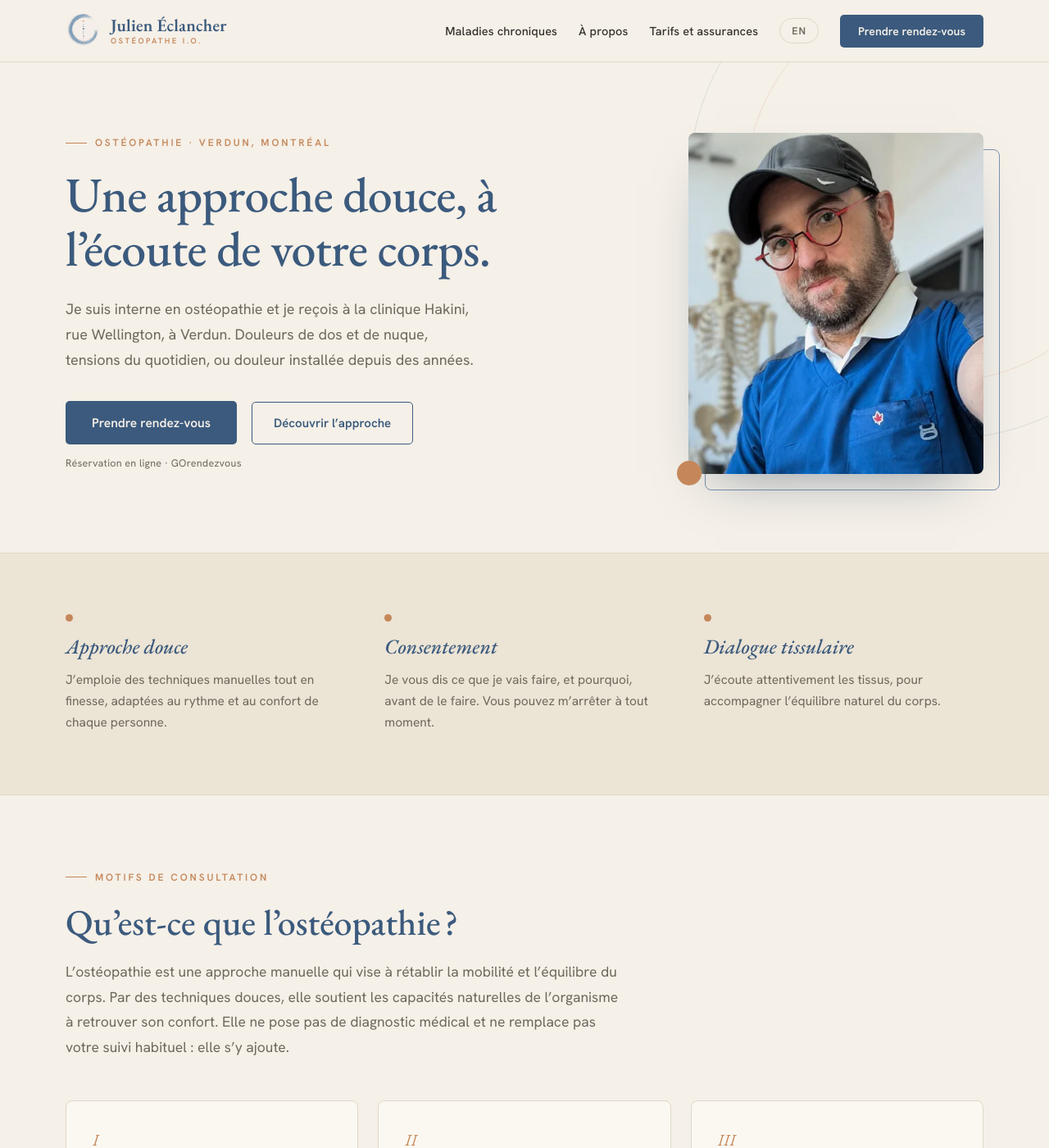
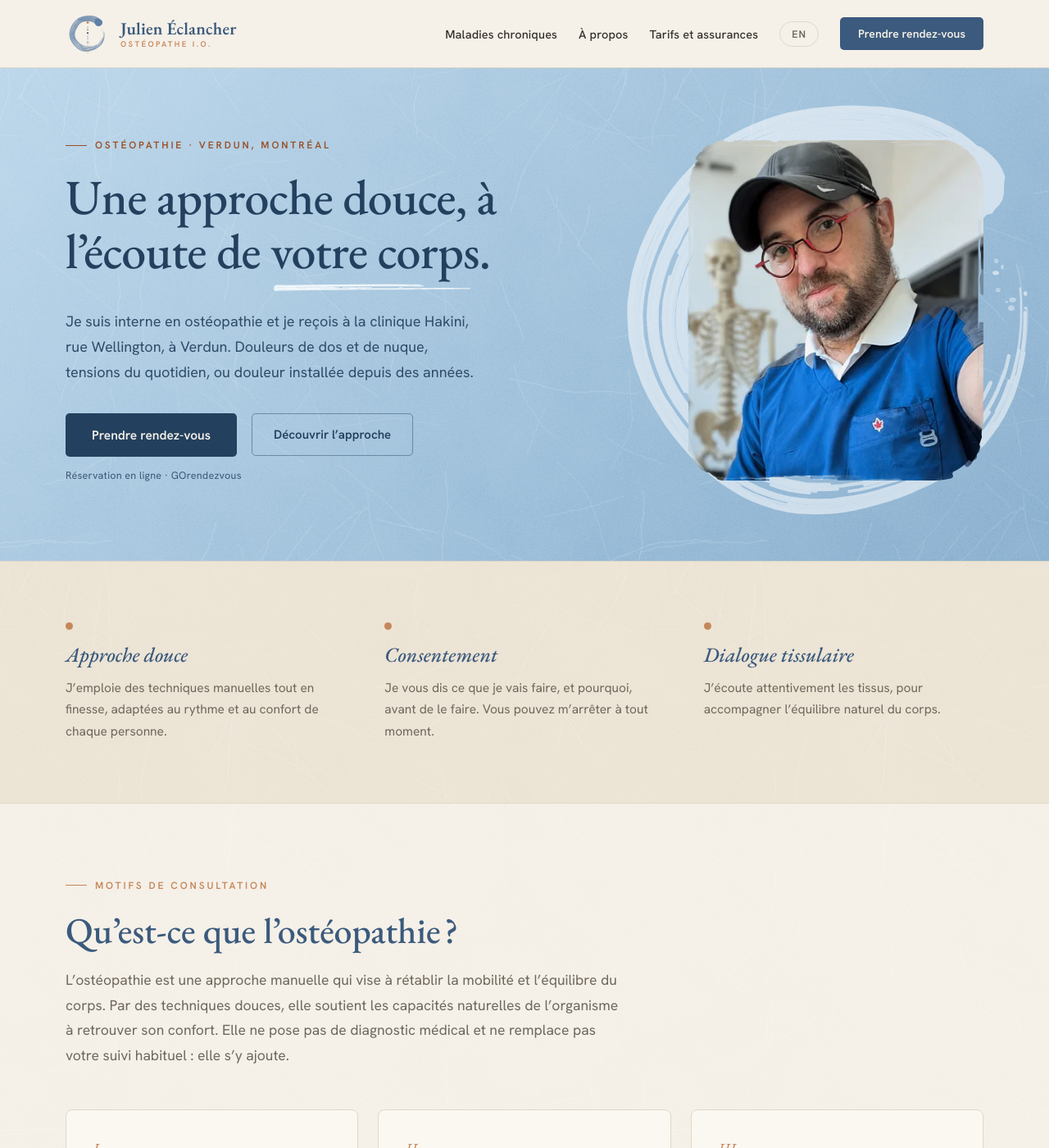
Before and after one commit to carldebilly/osteo-eclancher.ca, a Jekyll site: the page built from docs/index.html, in a window 1280 px wide and 1400 px high. Shown: the whole window at 82% size. Built offline with Jekyll 4.4.1, drawn with Linux system fonts in a browser that asks for light colours.

Commit message:
feat: bring the business card's identity to the site
- Vector ensō in the header instead of the 200 px raster
- Hero and booking band in Crane blue with the washi texture; navy type, deep terracotta
- Portrait with a brushed rim, centred in a white ensō halo; drop the rings, offset frame
  and dot of the rectangular photo
- White brush stroke under the words named by hero.title_stroke on both home pages
- Faint washi grain on the cream pages
- Bump the stylesheet cache-buster

```diff
--- a/docs/_config.yml
+++ b/docs/_config.yml
@@ -43,4 +43,4 @@ defaults:
 analytics_id: "G-PTLGTGE9J5"
 
 # Manual cache-buster appended to the stylesheet URL.
-assets_version: "2026-09a"
+assets_version: "2026-10b"
--- a/docs/_includes/header.html
+++ b/docs/_includes/header.html
@@ -4,10 +4,7 @@
   <header class="site">
     <div class="wrap">
       <a class="brand" href="{{ home.url | relative_url }}" aria-label="{{ t.brand_aria | escape }}">
-        <picture>
-          <source type="image/webp" srcset="{{ '/assets/img/logo-84.webp' | relative_url }}">
-          <img src="{{ '/assets/img/logo-84.png' | relative_url }}" width="42" height="42" alt="{{ t.logo_alt }}">
-        </picture>
+        <img src="{{ '/assets/img/enso.svg' | relative_url }}" width="54" height="54" alt="{{ t.logo_alt }}">
         <span class="brandtext">
           <span class="name">Julien Éclancher</span>
           <span class="role">{{ t.role }}</span>
--- a/docs/_layouts/home.html
+++ b/docs/_layouts/home.html
@@ -5,12 +5,15 @@ layout: default
 {%- assign b = site.data.business -%}
 
   <section class="hero" id="top">
-    <div class="ring1" aria-hidden="true"></div>
-    <div class="ring2" aria-hidden="true"></div>
     <div class="wrap">
       <div class="hero-copy">
         <div class="eyebrow"><span class="bar"></span><span class="txt">{{ page.hero.eyebrow }}</span></div>
-        <h1>{{ page.hero.title }}</h1>
+        {%- comment -%}
+          The white brush stroke from the business card underlines the words named in
+          hero.title_stroke. Liquid has no regex, so the words are swapped for a wrapped copy.
+        {%- endcomment -%}
+        {%- capture stroked %}<span class="brush-under">{{ page.hero.title_stroke }}</span>{% endcapture %}
+        <h1>{% if page.hero.title_stroke %}{{ page.hero.title | replace: page.hero.title_stroke, stroked }}{% else %}{{ page.hero.title }}{% endif %}</h1>
         <p class="intro">{{ page.hero.intro }}</p>
         <div class="hero-cta">
           {%- include cta-booking.html class="btn-primary btn-lg" placement="hero" -%}
@@ -19,9 +22,7 @@ layout: default
         <p class="cta-note">{{ t.cta.book_note }}</p>
       </div>
       <div class="hero-photo">
-        <div class="frame" aria-hidden="true"></div>
         {%- include picture-portrait.html fetchpriority="high" -%}
-        <div class="dot" aria-hidden="true"></div>
       </div>
     </div>
   </section>
--- a/docs/assets/css/site.css
+++ b/docs/assets/css/site.css
@@ -8,10 +8,14 @@
   --cream:#F5F0E8; --cream2:#ECE4D5; --paper:#FBF8F2; --ink:#33302B;
   --muted:#6E675C; --blue:#3B5A7D; --blue-deep:#2E4762; --blue-soft:#7B93AE;
   --terra:#C5875A; --line:#E0D8C8;
+  /* Brand from the business card: Crane-clan powder blue, navy type on it, deeper terracotta. */
+  --crane-light:#BED8EB; --crane-deep:#8DB2D0; --navy:#23405E; --terra-deep:#9A4F26;
+  /* Washi paper: a neutral-grey tile blended with soft-light, so it textures any colour. */
+  --washi:url(/assets/img/washi-tile.jpg);
 }
 *{box-sizing:border-box}
 html{scroll-behavior:smooth}
-body{margin:0;font-family:'Hanken Grotesk',system-ui,sans-serif;background:var(--cream);color:var(--ink);-webkit-font-smoothing:antialiased;overflow-x:hidden}
+body{margin:0;font-family:'Hanken Grotesk',system-ui,sans-serif;background:var(--cream) var(--washi);background-blend-mode:soft-light;color:var(--ink);-webkit-font-smoothing:antialiased;overflow-x:hidden}
 ::selection{background:rgba(197,135,90,.24)}
 a{color:inherit}
 img{max-width:100%}
@@ -43,7 +47,7 @@ img{max-width:100%}
 header.site{position:sticky;top:0;z-index:50;background:rgba(245,240,232,.9);-webkit-backdrop-filter:blur(12px);backdrop-filter:blur(12px);border-bottom:1px solid var(--line)}
 header.site .wrap{display:flex;align-items:center;gap:32px;padding-top:14px;padding-bottom:14px;position:relative}
 .brand{display:flex;align-items:center;gap:13px;text-decoration:none;color:inherit}
-.brand img{width:42px;height:42px;object-fit:cover;border-radius:50%;flex:none}
+.brand img{width:54px;height:54px;flex:none}
 .brandtext{display:flex;flex-direction:column;line-height:1}
 .brand .name{font-family:'EB Garamond',serif;font-size:21px;font-weight:600;color:var(--blue);letter-spacing:.01em;line-height:1}
 .brand .role{font-size:9.5px;font-weight:600;letter-spacing:.26em;text-transform:uppercase;color:var(--terra);margin-top:4px;line-height:1}
@@ -63,22 +67,29 @@ nav.main a.lnk[aria-current="page"]{color:var(--blue);box-shadow:inset 0 -2px 0
 .burger-bars::after{position:absolute;top:6px}
 
 /* ---------- Hero ---------- */
-.hero{position:relative;overflow:hidden}
-.hero .ring1{position:absolute;top:-160px;right:-180px;width:620px;height:620px;border:1.5px solid var(--blue-soft);border-radius:50%;opacity:.22;pointer-events:none}
-.hero .ring2{position:absolute;top:-90px;right:-110px;width:480px;height:480px;border:1px solid var(--terra);border-radius:50%;opacity:.18;pointer-events:none}
+.hero{position:relative;overflow:hidden;background-color:var(--crane-deep);background-image:var(--washi),linear-gradient(135deg,var(--crane-light),var(--crane-deep));background-blend-mode:soft-light,normal}
 .hero .wrap{position:relative;padding-top:86px;padding-bottom:96px;display:flex;align-items:center;gap:56px;flex-wrap:wrap}
 .hero-copy{flex:1 1 380px;min-width:300px}
-.hero h1{font-family:'EB Garamond',serif;font-weight:500;color:var(--blue);font-size:clamp(38px,4.8vw,60px);line-height:1.1;letter-spacing:-.01em;margin:0 0 26px}
-.hero .intro{font-size:18px;line-height:1.72;color:var(--muted);max-width:500px;margin:0 0 34px}
+.hero h1{font-family:'EB Garamond',serif;font-weight:500;color:var(--navy);font-size:clamp(38px,4.8vw,60px);line-height:1.1;letter-spacing:-.01em;margin:0 0 38px}
+/* The card's thin white brush stroke, just under the named words and clear of the letters. */
+.brush-under{position:relative;white-space:nowrap}
+.brush-under::after{content:"";position:absolute;left:0;right:-.12em;top:calc(100% + .02em);height:.17em;background:url(/assets/img/brush-under.svg) center/100% 100% no-repeat}
+.hero .eyebrow span.txt{color:var(--terra-deep)}
+.hero .eyebrow span.bar{background:var(--terra-deep)}
+.hero .btn-primary,.cta-band .btn-primary{background:var(--navy)}
+.hero .btn-ghost{color:var(--navy);border-color:rgba(35,64,94,.45)}
+.hero .cta-note,.cta-band .cta-note{color:#3A5675}
+.hero .intro{font-size:18px;line-height:1.72;color:#2F4B68;max-width:500px;margin:0 0 34px}
 .hero-cta{display:flex;align-items:center;gap:18px;flex-wrap:wrap}
-.hero-photo{flex:0 1 360px;position:relative}
-.hero-photo .frame{position:absolute;inset:0;transform:translate(20px,20px);border:1px solid var(--blue-soft);border-radius:8px;pointer-events:none}
-.hero-photo .ph{position:relative;border-radius:8px;overflow:hidden;background:var(--cream2);box-shadow:0 30px 64px -32px rgba(46,71,98,.55);margin:0}
+.hero-photo{flex:0 1 360px;position:relative;isolation:isolate}
+/* A white ensō centred behind the portrait, wider than the photo, so it reads as a halo rather
+   than a frame. The photo's rim is masked with brush strokes instead of a hard edge. */
+.hero-photo::before{content:"";position:absolute;z-index:-1;left:50%;top:50%;width:172%;aspect-ratio:1;transform:translate(-50%,-50%);background:url(/assets/img/enso-halo.svg) center/contain no-repeat;opacity:.55;pointer-events:none}
+.hero-photo .ph{position:relative;margin:0;-webkit-mask:url(/assets/img/portrait-mask.svg) center/100% 100% no-repeat;mask:url(/assets/img/portrait-mask.svg) center/100% 100% no-repeat}
 .hero-photo .ph img{display:block;width:100%;height:auto}
-.hero-photo .dot{position:absolute;bottom:-14px;left:-14px;width:30px;height:30px;border-radius:50%;background:var(--terra)}
 
 /* ---------- Values ---------- */
-section.approche{background:var(--cream2);border-top:1px solid var(--line);border-bottom:1px solid var(--line)}
+section.approche{background:var(--cream2) var(--washi);background-blend-mode:soft-light;border-top:1px solid var(--line);border-bottom:1px solid var(--line)}
 section.approche .wrap{padding-top:74px;padding-bottom:74px}
 .values{display:grid;grid-template-columns:repeat(auto-fit,minmax(250px,1fr));gap:48px}
 .value .vdot{display:block;width:9px;height:9px;border-radius:50%;background:var(--terra);margin-bottom:14px}
@@ -100,7 +111,7 @@ section.services .wrap{padding-top:92px;padding-bottom:92px}
 .cardlink a:hover{color:var(--terra)}
 
 /* ---------- Session steps ---------- */
-section.seance{background:var(--cream2);border-top:1px solid var(--line);border-bottom:1px solid var(--line)}
+section.seance{background:var(--cream2) var(--washi);background-blend-mode:soft-light;border-top:1px solid var(--line);border-bottom:1px solid var(--line)}
 section.seance .wrap{padding-top:86px;padding-bottom:86px}
 .steps{list-style:none;counter-reset:step;margin:0;padding:0;display:grid;grid-template-columns:repeat(auto-fit,minmax(240px,1fr));gap:36px}
 .step{counter-increment:step;position:relative;padding-top:34px}
@@ -155,10 +166,10 @@ section.apropos .wrap{padding-top:88px;padding-bottom:88px;display:flex;gap:64px
 .faq-answer a{color:var(--blue);box-shadow:inset 0 -1px 0 var(--terra);text-decoration:none}
 
 /* ---------- CTA band ---------- */
-.cta-band{background:var(--cream2);border-top:1px solid var(--line)}
+.cta-band{background-color:var(--crane-deep);background-image:var(--washi),linear-gradient(120deg,var(--crane-light),var(--crane-deep));background-blend-mode:soft-light,normal}
 .cta-band .wrap{padding-top:56px;padding-bottom:56px;display:flex;gap:40px;align-items:center;justify-content:space-between;flex-wrap:wrap}
-.cta-band h2{font-family:'EB Garamond',serif;font-weight:500;color:var(--blue);font-size:clamp(26px,3vw,34px);margin:0 0 8px}
-.cta-band p{font-size:16px;color:var(--muted);margin:0;max-width:460px}
+.cta-band h2{font-family:'EB Garamond',serif;font-weight:500;color:var(--navy);font-size:clamp(26px,3vw,34px);margin:0 0 8px}
+.cta-band p{font-size:16px;color:#2F4B68;margin:0;max-width:460px}
 .cta-band-actions{flex:none}
 .cta-band-actions .cta-note{margin-top:10px}
 
@@ -198,7 +209,7 @@ footer.site .fcopy{font-size:12.5px;color:rgba(245,240,232,.55)}
 @media (max-width:720px){
   .wrap{padding-left:24px;padding-right:24px}
   .hero .wrap{padding-top:56px;padding-bottom:64px;gap:44px}
-  .hero-photo{flex:1 1 100%;max-width:340px}
+  .hero-photo{flex:1 1 100%;max-width:340px;margin:30px 13% 20px}
   .nav-burger{display:inline-flex}
   html.js #primary-nav{display:none}
   html.js #primary-nav.open{display:flex;flex-direction:column;align-items:flex-start;gap:18px;position:absolute;left:0;right:0;top:100%;padding:22px 24px 26px;background:var(--paper);border-bottom:1px solid var(--line);box-shadow:0 18px 30px -22px rgba(46,71,98,.5)}
--- a/docs/en/index.html
+++ b/docs/en/index.html
@@ -10,6 +10,7 @@ last_modified_at: 2026-09-06
 hero:
   eyebrow: "Osteopathy · Verdun, Montréal"
   title: "A gentle approach, attuned to your body."
+  title_stroke: "your body"
   intro: "I am an osteopathy intern and I practise at the Hakini clinic on Wellington Street, in Verdun. Back and neck pain, everyday tension, or pain that has been there for years."
 
 values:
--- a/docs/index.html
+++ b/docs/index.html
@@ -11,6 +11,7 @@ last_modified_at: 2026-09-06
 hero:
   eyebrow: "Ostéopathie · Verdun, Montréal"
   title: "Une approche douce, à l’écoute de votre corps."
+  title_stroke: "votre corps"
   intro: "Je suis interne en ostéopathie et je reçois à la clinique Hakini, rue Wellington, à Verdun. Douleurs de dos et de nuque, tensions du quotidien, ou douleur installée depuis des années."
 
 values:
```
Also changed, not shown: 1 other file.
